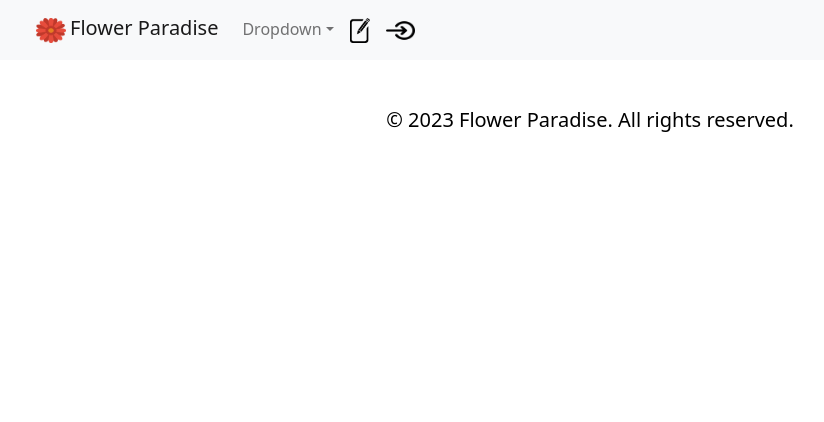
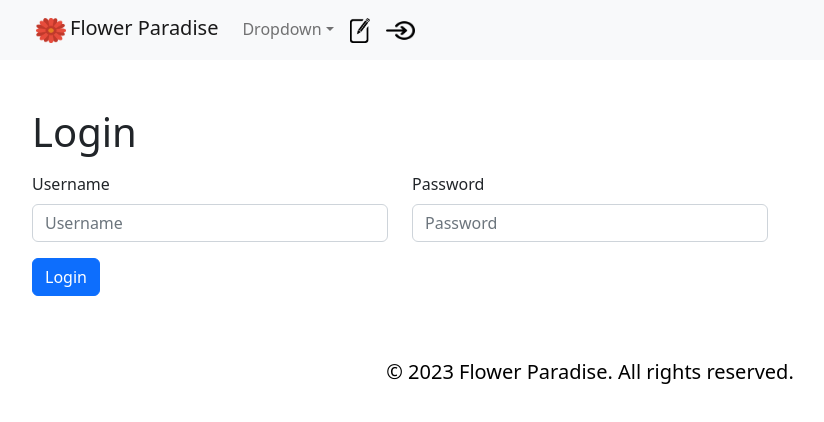
Before and after one commit to AldinHyuseinov/flower-paradise-frontend, a React (Create React App) app: page /auth/login in a window 1280 px wide. Shown: the top 422 px of the page, without its empty margins (50-874 px from the left). Built offline with nearby package versions, Linux system fonts and the light colour scheme.

Commit message:
Some validations added.

```diff
--- a/src/pages/Login.js
+++ b/src/pages/Login.js
@@ -1,6 +1,54 @@
+import { useState } from 'react';
+import Button from 'react-bootstrap/Button';
+import Col from 'react-bootstrap/Col';
+import Form from 'react-bootstrap/Form';
+import InputGroup from 'react-bootstrap/InputGroup';
+import Row from 'react-bootstrap/Row';
+import Container from 'react-bootstrap/Container';
 
 function LoginPage() {
+    const [validated, setValidated] = useState(false)
 
+    const handleSubmit = (event) => {
+        const form = event.currentTarget
+
+        if (form.checkValidity() === false) {
+            event.preventDefault()
+            event.stopPropagation()
+        } else {
+            //fetch
+        }
+
+        setValidated(true)
+    }
+    return (
+        <Container className="my-5">
+            <h1 className="text-start mb-3">Login</h1>
+            <Form noValidate validated={validated} onSubmit={handleSubmit}>
+                <Row className="mb-3">
+                    <Form.Group as={Col} md="4" controlId="validationCustomUsername">
+                        <Form.Label>Username</Form.Label>
+                        <InputGroup hasValidation>
+                            <Form.Control type="text" placeholder="Username" required minLength="5" maxLength="20" />
+                            <Form.Control.Feedback type="invalid">
+                                Username should be between 5 and 20 symbols.
+                            </Form.Control.Feedback>
+                        </InputGroup>
+                    </Form.Group>
+                    <Form.Group as={Col} md="4" controlId="validationPassword">
+                        <Form.Label>Password</Form.Label>
+                        <InputGroup hasValidation>
+                            <Form.Control type="password" placeholder="Password" required minLength="5" />
+                            <Form.Control.Feedback type="invalid">
+                                Password should be at least 5 symbols.
+                            </Form.Control.Feedback>
+                        </InputGroup>
+                    </Form.Group>
+                </Row>
+                <Button type="submit">Login</Button>
+            </Form>
+        </Container>
+    );
 }
 
 export default LoginPage;
--- a/src/pages/Register.js
+++ b/src/pages/Register.js
@@ -1,4 +1,4 @@
-import { useState } from 'react';
+import { useState, useRef } from 'react';
 import Button from 'react-bootstrap/Button';
 import Col from 'react-bootstrap/Col';
 import Form from 'react-bootstrap/Form';
@@ -7,14 +7,38 @@ import Row from 'react-bootstrap/Row';
 import Container from 'react-bootstrap/Container';
 
 function RegisterPage() {
-    const [validated, setValidated] = useState(false);
+    const [validated, setValidated] = useState(false)
+    const password = useRef()
+    const confirmPassword = useRef()
+
+    const validateConfirmPassword = () => {
+
+        if (password.current.value !== confirmPassword.current.value) {
+            return false
+        }
+        return true
+    }
 
     const handleSubmit = (event) => {
-        event.preventDefault();
-        event.stopPropagation();
+        const form = event.currentTarget
+        const isPasswordMatch = validateConfirmPassword()
+        const confirmPasswordInput = document.getElementById("validationConfirmPassword")
 
-        setValidated(true);
-    };
+        if (!isPasswordMatch) {
+            confirmPasswordInput.setCustomValidity("Passwords should match.")
+        } else {
+            confirmPasswordInput.setCustomValidity("")
+        }
+
+        if (form.checkValidity() === false) {
+            event.preventDefault()
+            event.stopPropagation()
+        } else {
+            //fetch
+        }
+
+        setValidated(true)
+    }
 
     return (
         <Container className="my-5">
@@ -24,18 +48,18 @@ function RegisterPage() {
                     <Form.Group as={Col} md="4" controlId="validationCustomUsername">
                         <Form.Label>Username</Form.Label>
                         <InputGroup hasValidation>
-                            <Form.Control type="text" placeholder="Username" required />
+                            <Form.Control type="text" placeholder="Username" required minLength="5" maxLength="20" />
                             <Form.Control.Feedback type="invalid">
-                                Please choose a username.
+                                Username should be between 5 and 20 symbols.
                             </Form.Control.Feedback>
                         </InputGroup>
                     </Form.Group>
                     <Form.Group as={Col} md="4" controlId="validationEmail">
                         <Form.Label>Email</Form.Label>
                         <InputGroup hasValidation>
-                            <Form.Control type="email" placeholder="Email" required />
+                            <Form.Control type="email" placeholder="Email" required pattern='.+@.+' />
                             <Form.Control.Feedback type="invalid">
-                                Enter email.
+                                Enter valid email.
                             </Form.Control.Feedback>
                         </InputGroup>
                     </Form.Group>
@@ -44,18 +68,18 @@ function RegisterPage() {
                     <Form.Group as={Col} md="4" controlId="validationPassword">
                         <Form.Label>Password</Form.Label>
                         <InputGroup hasValidation>
-                            <Form.Control type="password" placeholder="Password" required />
+                            <Form.Control type="password" placeholder="Password" required minLength="5" ref={password} />
                             <Form.Control.Feedback type="invalid">
-                                Enter a password.
+                                Password should be at least 5 symbols.
                             </Form.Control.Feedback>
                         </InputGroup>
                     </Form.Group>
                     <Form.Group as={Col} md="4" controlId="validationConfirmPassword">
                         <Form.Label>Confirm Password</Form.Label>
                         <InputGroup hasValidation>
-                            <Form.Control type="password" placeholder="Confirm Password" required />
+                            <Form.Control type="password" placeholder="Confirm Password" required minLength="5" ref={confirmPassword} />
                             <Form.Control.Feedback type="invalid">
-                                Confirm your password.
+                                Passwords should match.
                             </Form.Control.Feedback>
                         </InputGroup>
                     </Form.Group>
```
